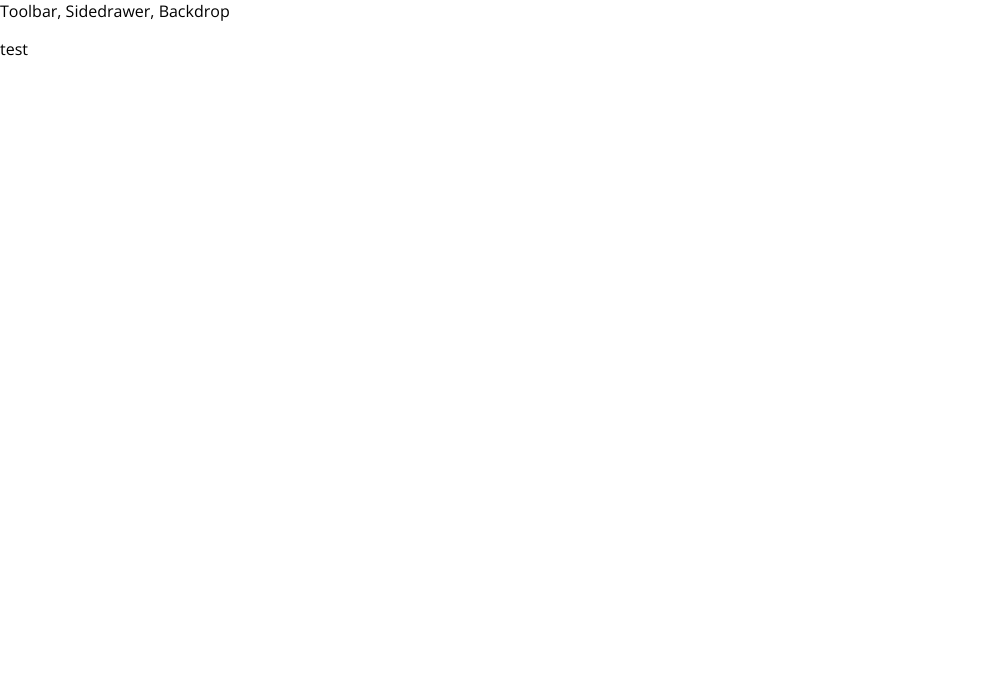
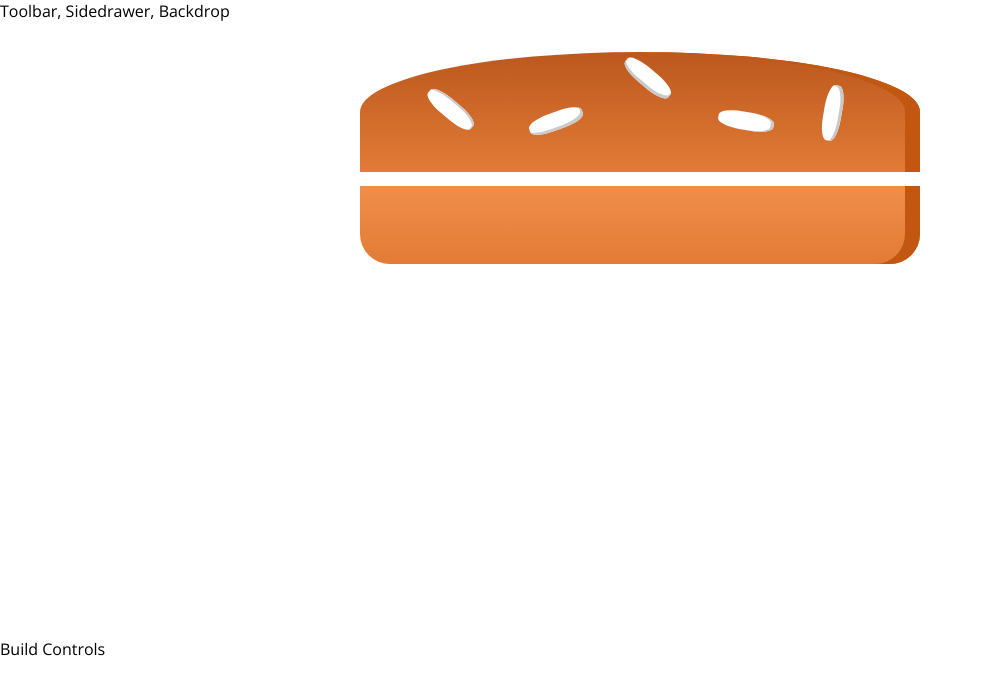
Before and after one commit to anatoliy-avramenko/burger-builder, a React app: page / in a window 1280 px wide. Shown: the top 694 px of the page, without its empty margins (0-983 px from the left). Built offline with nearby package versions, Linux system fonts and the light colour scheme.

Commit message:
Adds basic components of the Burger

```diff
--- a/package.json
+++ b/package.json
@@ -31,6 +31,7 @@
     "postcss-flexbugs-fixes": "3.2.0",
     "postcss-loader": "2.0.8",
     "promise": "8.0.1",
+    "prop-types": "^15.7.2",
     "raf": "3.4.0",
     "react": "^16.8.6",
     "react-dev-utils": "^5.0.2",
--- a/src/App.js
+++ b/src/App.js
@@ -1,12 +1,13 @@
 import React, { Component } from 'react'
 import Layout from './components/Layout/Layout'
+import BurgerBuilder from './containers/BurgerBuilder/BurgerBuilder'
 
 class App extends Component {
     render() {
         return (
             <div>
                 <Layout>
-                    <p>test</p>
+                    <BurgerBuilder />
                 </Layout>
             </div>
         )
--- /dev/null
+++ b/src/components/Burger/Burger.css
@@ -0,0 +1,30 @@
+.Burger {
+    width: 100%;
+    margin: auto;
+    height: 250px;
+    overflow: scroll;
+    text-align: center;
+    font-weight: bold;
+    font-size: 1.2em;
+}
+
+@media (min-width: 500px) and (min-height: 400px) {
+    .Burger {
+        width: 350px;
+        height: 300px
+    }
+}
+
+@media (min-width: 400px) and (min-height: 401px) {
+    .Burger {
+        width: 450px;
+        height: 400px
+    }
+}
+
+@media (min-width: 1000px) and (min-height: 700px) {
+    .Burger {
+        width: 700px;
+        height: 600px
+    }
+}
--- /dev/null
+++ b/src/components/Burger/Burger.js
@@ -0,0 +1,22 @@
+import React from 'react'
+import classes from './Burger.css'
+import BurgerIngredient from './BurgerIngredient/BurgerIngredient'
+
+const burger = props => {
+    const transformedIngredients = Object.keys(props.ingredients)
+        .map(igKey => {
+            return [...Array(props.ingredients[igKey])].map((_, i) => {
+                <BurgerIngredient key={igKey + i} type={igKey} />
+            })
+        })
+
+    return (
+        <div className={classes.Burger}>
+            <BurgerIngredient type="bread-top" />
+            {transformedIngredients}
+            <BurgerIngredient type="bread-bottom" />
+        </div>
+    )
+}
+
+export default burger
--- /dev/null
+++ b/src/components/Burger/BurgerIngredient/BurgerIngredient.css
@@ -0,0 +1,113 @@
+.BreadBottom {
+    height: 13%;
+    width: 80%;
+    background: linear-gradient(#F08E4A, #e27b36);
+    border-radius: 0 0 30px 30px;
+    box-shadow: inset -15px 0 #c15711;
+    margin: 2% auto;
+}
+
+.BreadTop {
+    height: 20%;
+    width: 80%;
+    background: linear-gradient(#bc581e, #e27b36);
+    border-radius: 50% 50% 0 0;
+    box-shadow: inset -15px 0 #c15711;
+    margin: 2% auto;
+    position: relative;
+}
+
+.Seeds1 {
+    width: 10%;
+    height: 15%;
+    position: absolute;
+    background-color: white;
+    left: 30%;
+    top: 50%;
+    border-radius: 40%;
+    transform: rotate(-20deg);
+    box-shadow: inset -2px -3px #c9c9c9;
+}
+
+.Seeds1:after {
+    content: "";
+    width: 100%;
+    height: 100%;
+    position: absolute;
+    background-color: white;
+    left: -170%;
+    top: -260%;
+    border-radius: 40%;
+    transform: rotate(60deg);
+    box-shadow: inset -1px 2px #c9c9c9;
+  }
+
+.Seeds1:before {
+    content: "";
+    width: 100%;
+    height: 100%;
+    position: absolute;
+    background-color: white;
+    left: 180%;
+    top: -50%;
+    border-radius: 40%;
+    transform: rotate(60deg);
+    box-shadow: inset -1px -3px #c9c9c9;
+  }
+
+  .Seeds2 {
+    width: 10%;
+    height: 15%;
+    position: absolute;
+    background-color: white;
+    left: 64%;
+    top: 50%;
+    border-radius: 40%;
+    transform: rotate(10deg);
+    box-shadow: inset -3px 0 #c9c9c9;
+  }
+
+  .Seeds2:before {
+    content: "";
+    width: 100%;
+    height: 100%;
+    position: absolute;
+    background-color: white;
+    left: 150%;
+    top: -130%;
+    border-radius: 40%;
+    transform: rotate(90deg);
+    box-shadow: inset 1px 3px #c9c9c9;
+  }
+
+
+.Meat {
+    width: 80%;
+    height: 8%;
+    background: linear-gradient(#7f3608, #702e05);
+    margin: 2% auto;
+    border-radius: 15px;
+}
+
+.Cheese {
+    width: 90%;
+    height: 4.5%;
+    margin: 2% auto;
+    background: linear-gradient(#f4d004, #d6bb22);
+    border-radius: 20px;
+}
+
+.Salad {
+    width: 85%;
+    height: 7%;
+    margin: 2% auto;
+    background: linear-gradient(#228c1d, #91ce50);
+    border-radius: 20px;
+}
+
+.Bacon {
+    width: 80%;
+    height: 3%;
+    background: linear-gradient(#bf3813, #c45e38);
+    margin: 2% auto;
+}
--- /dev/null
+++ b/src/components/Burger/BurgerIngredient/BurgerIngredient.js
@@ -0,0 +1,44 @@
+
+import React from 'react'
+import classes from './BurgerIngredient.css'
+import PropTypes from 'prop-types'
+import BurgerBuilder from '../../../containers/BurgerBuilder/BurgerBuilder';
+
+
+const burgerIngredient = props => {
+    let ingredient = null
+
+    switch (props.type) {
+        case ( 'bread-bottom' ):
+            ingredient = <div className={classes.BreadBottom}></div>
+            break
+        case ( 'bread-top' ):
+            ingredient = <div className={classes.BreadTop}>
+                <div className={classes.Seeds1}></div>
+                <div className={classes.Seeds2}></div>
+            </div>
+            break
+        case ( 'meat' ):
+            ingredient = <div className={classes.Meat}></div>
+            break
+        case ( 'cheese' ):
+            ingredient = <div className={classes.Cheese}></div>
+            break
+        case ( 'salad' ):
+            ingredient = <div className={classes.Salad}></div>
+            break
+        case ( 'bacon' ):
+            ingredient = <div className={classes.Bacon}></div>
+            break
+        default:
+            ingredient = null
+    }
+
+    return ingredient
+}
+
+burgerIngredient.propTypes = {
+    type: PropTypes.string.isRequired
+}
+
+export default burgerIngredient
--- /dev/null
+++ b/src/components/Layout/Layout.css
@@ -0,0 +1,3 @@
+.Content {
+    margin-top: 16px;
+}
--- a/src/components/Layout/Layout.js
+++ b/src/components/Layout/Layout.js
@@ -1,11 +1,12 @@
 import React from 'react'
 
 import Aux from '../../hoc/_Aux/_Aux'
+import classes from './Layout.css'
 
 const layout = (props) => (
     <Aux>
         <div>Toolbar, Sidedrawer, Backdrop</div>
-        <main>
+        <main className={classes.Content}>
             {props.children}
         </main>
     </Aux>
--- /dev/null
+++ b/src/containers/BurgerBuilder/BurgerBuilder.js
@@ -0,0 +1,25 @@
+import React, { Component } from 'react'
+import Aux from '../../hoc/_Aux/_Aux'
+import Burger from '../../components/Burger/Burger'
+
+class BurgerBuilder extends Component {
+    state = {
+        ingredients: {
+            salad: 1,
+            bacon: 1,
+            cheese: 2,
+            meat: 2
+        }
+    }
+
+    render () {
+        return (
+            <Aux>
+                <Burger ingredients={this.state.ingredients}/>
+                <div>Build Controls</div>
+            </Aux>
+        )
+    }
+}
+
+export default BurgerBuilder
```
